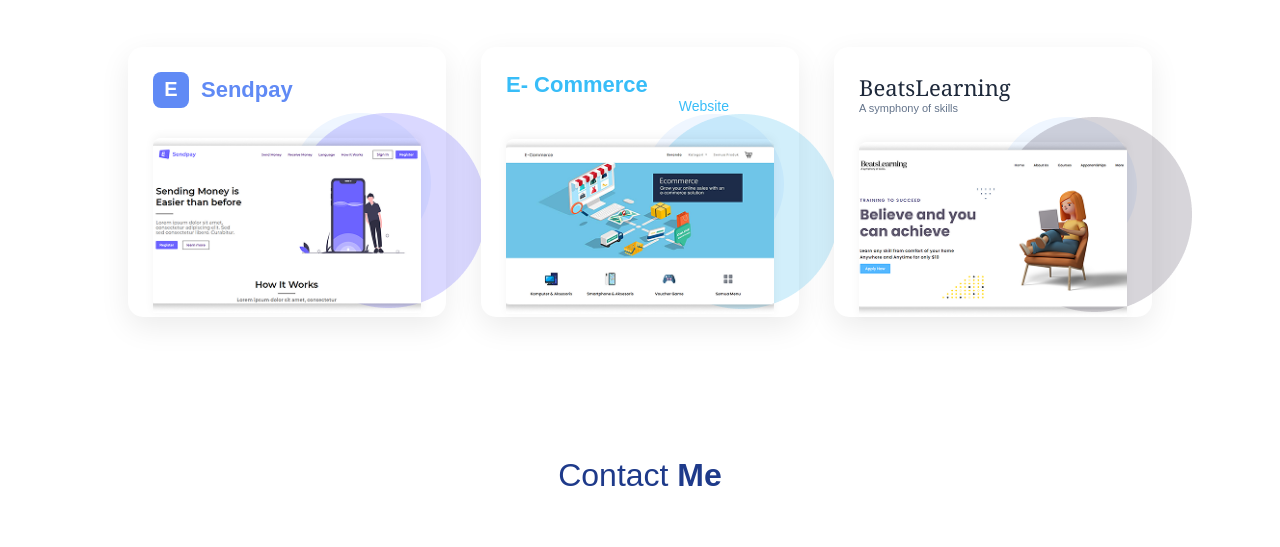
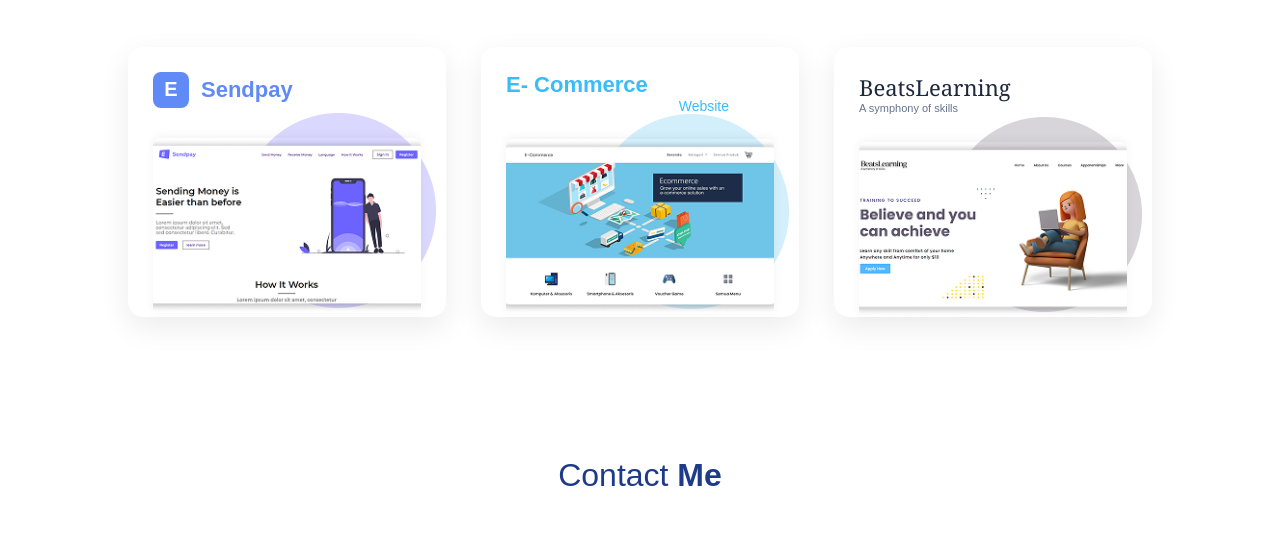
Before and after one commit to Muhammadjon0606/githubhom24, a plain HTML site: page index.html in a window 1280 px wide. Shown: the part 1246-1793 px from the top of the page. Drawn offline with Linux system fonts and the light colour scheme.

Commit message:
backround

```diff
--- a/style.css
+++ b/style.css
@@ -313,10 +313,9 @@ body {
 .d19 {
     position: absolute;
     top: -15px;
-    right: -10px;
+    right: 40px;
     width: 140px;
     height: 140px;
-    background-color: #eff6ff;
     border-radius: 50%;
     z-index: 1;
 }
@@ -328,7 +327,7 @@ body {
     border-radius: 8px 8px 0 0;
     box-shadow: 0 -2px 10px rgba(0, 0, 0, 0.05);
     position: relative;
-    z-index: 2;
+    z-index:1;
 }
 /* 44444444444444444 */
 .e {
```
